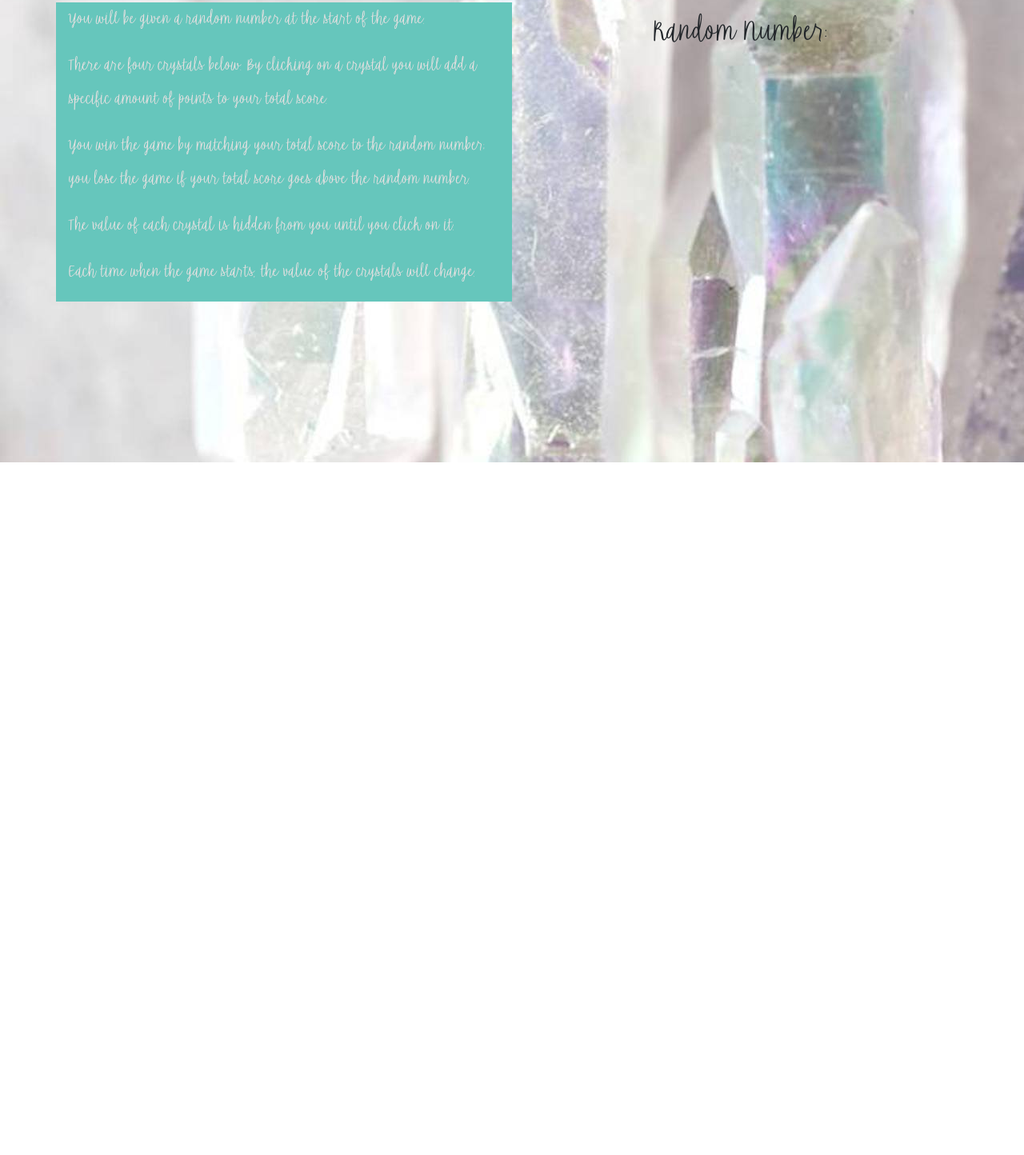
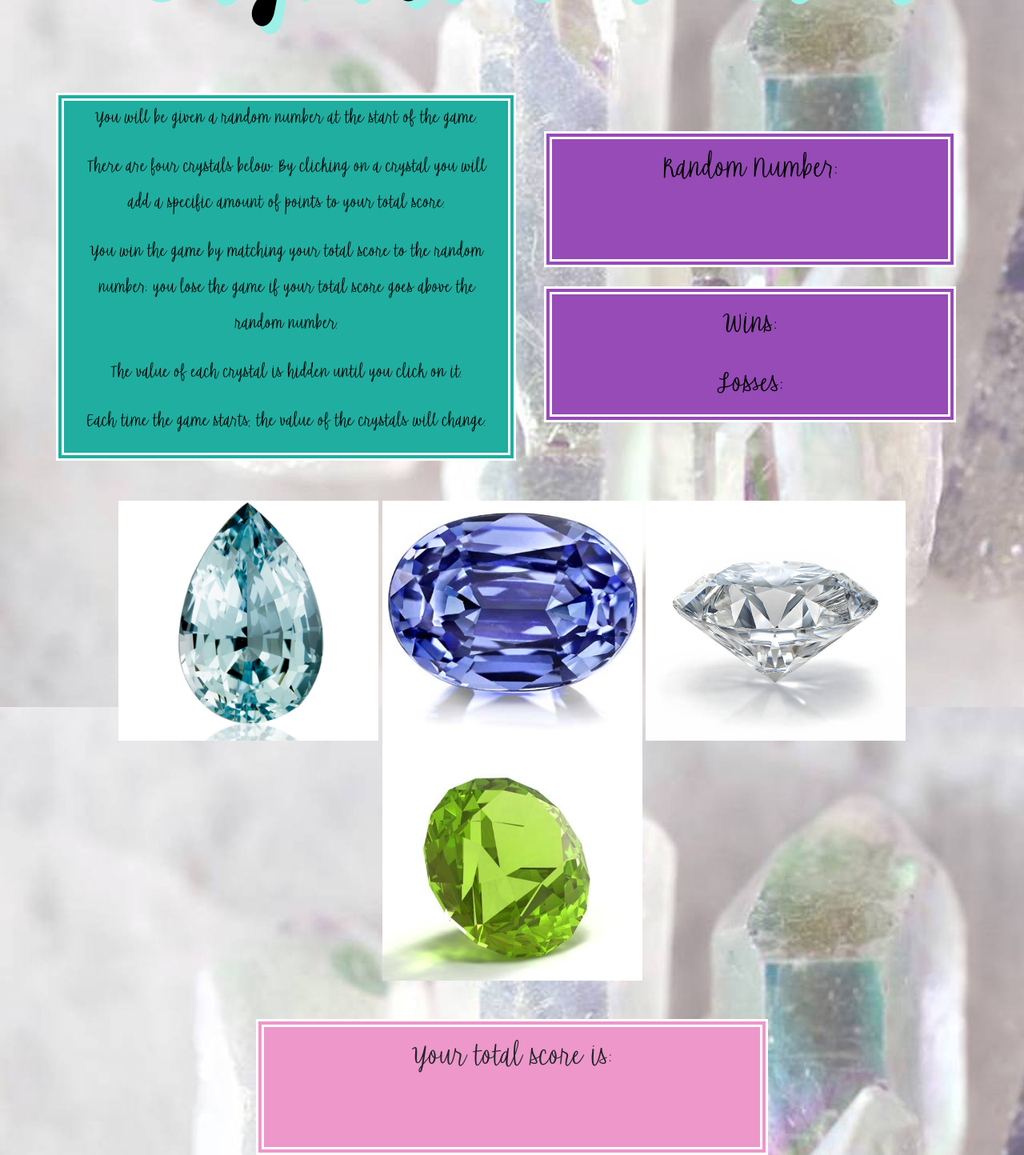
Before and after one commit to christinenia/unit-4-game, a plain HTML site: page index.html in a window 1280 px wide. Shown: the part 222-1666 px from the top of the page at 80% size. Before the commit the page ends 800 px from the top, so only its background shows below. Drawn offline with nearby package versions, Linux system fonts and the light colour scheme; files whose address does not match are found by name.

Commit message:
final fe changes

```diff
--- a/assets/css/style.css
+++ b/assets/css/style.css
@@ -1,6 +1,6 @@
 @font-face {
     font-family: "crystal";
-    src: url("/Users/cnyokoyama/Documents/UCLA/Homework/unit-4-game/assets/images/MagicCrystal.ttf");
+    src: url("/Users/cnyokoyama/Documents/UCLA/Homework/unit-4-game/assets/images/ShookenDemo.ttf");
 }
 
 @font-face {
@@ -14,24 +14,54 @@ body {
 
 .header {
     font-family: glitter;
-    font-size: 150px;
-    color: rgb(184, 125, 211);
+    font-size: 225px;
+    font-weight: bold;
+    text-shadow: 10px 10px rgb(156, 240, 232);
+    color: black;
     text-align: center;
-
 }
 
 .rules {
     font-family: glitter;
-    font-size: 28px;
-    color:rgb(230, 224, 224);
-    /* text-align: center; */
-    background-color: rgb(102, 198, 188);
+    font-size: 30px;
+    color:black;
+    text-align: center;
+    background-color: rgb(31, 174, 160);
+    border: 10px white double;
+    margin-right: 10px;
 }
 
 .randomNumber {
+    margin-left: 10px;
     font-family: glitter;
     font-size: 50px;
     text-align: center;
-    font-weight: 5px;
+    background-color: rgb(150, 75, 182);
+    color: black;
+    border: 10px double white;
+}
 
+.scores {
+    margin-left: 10px;
+    font-family: glitter;
+    font-size: 50px;
+    text-align: center;
+    background-color: rgb(150, 75, 182);
+    border: 10px white double;
+    color: black;
 }
+
+.crystals {
+    text-align: center;
+    padding-top: 50px;
+}
+
+.score2 {
+    font-family: glitter;
+    text-align: center;
+    font-size: 50px;
+    background-color: rgb(237, 151, 202);
+    border: 10px white double;
+    width: 50%;
+    margin: auto;
+}
--- a/index.html
+++ b/index.html
@@ -18,6 +18,8 @@
     <link rel="stylesheet" href="https://maxcdn.bootstrapcdn.com/bootstrap/4.0.0/css/bootstrap.min.css">
     <!-- Added a link to Font Awesome CDN-->
     <link rel="stylesheet" href="https://maxcdn.bootstrapcdn.com/font-awesome/4.7.0/css/font-awesome.min.css">
+    <!-- placeholders -->
+    <a href="https://icons8.com"></a>
   </head>
 
   <body>
@@ -34,16 +36,45 @@
 
       <p>You win the game by matching your total score to the random number; you lose the game if your total score goes above the random number.</p>
 
-      <p>The value of each crystal is hidden from you until you click on it.</p>
+      <p>The value of each crystal is hidden until you click on it.</p>
 
-      <p>Each time when the game starts, the value of the crystals will change.</p>
+      <p>Each time the game starts, the value of the crystals will change.</p>
     </div>
-    <div class="randomNumber col-sm">
-      Random Number:
-    </div>
+    <div class="col-sm">
+        <br>
+        <br>
+<div class="randomNumber">
+
+  Random Number:
+  <br>
+  <br>
+</div>
+<br>
+<div class="scores">
+  Wins:
+  <br>
+  Losses:
+</div>
+
 
 </div>
 
-
+</div>
 
 </div>
+
+<div class="crystals">
+    <img src="/Users/cnyokoyama/Documents/UCLA/Homework/unit-4-game/assets/images/aquamarine.jpg" alt="crystal" width="325" height="300">
+    <img src="/Users/cnyokoyama/Documents/UCLA/Homework/unit-4-game/assets/images/blue.jpg" alt="crystal" width="325" height="300">
+    <img src="/Users/cnyokoyama/Documents/UCLA/Homework/unit-4-game/assets/images/diamond.jpg" alt="crystal" width="325" height="300">
+    <img src="/Users/cnyokoyama/Documents/UCLA/Homework/unit-4-game/assets/images/green.jpg" alt="crystal" width="325" height="300">
+
+</div>
+<br>
+<br>
+
+<div class="score2">
+Your total score is:
+<br>
+<br>
+</div>
```
Also changed, not shown: assets/images/ShookenDemo.ttf (added), assets/images/aquamarine.jpg (added), assets/images/blue.jpg (added), assets/images/diamond.jpg (added), assets/images/green.jpg (added), 1 other file.
